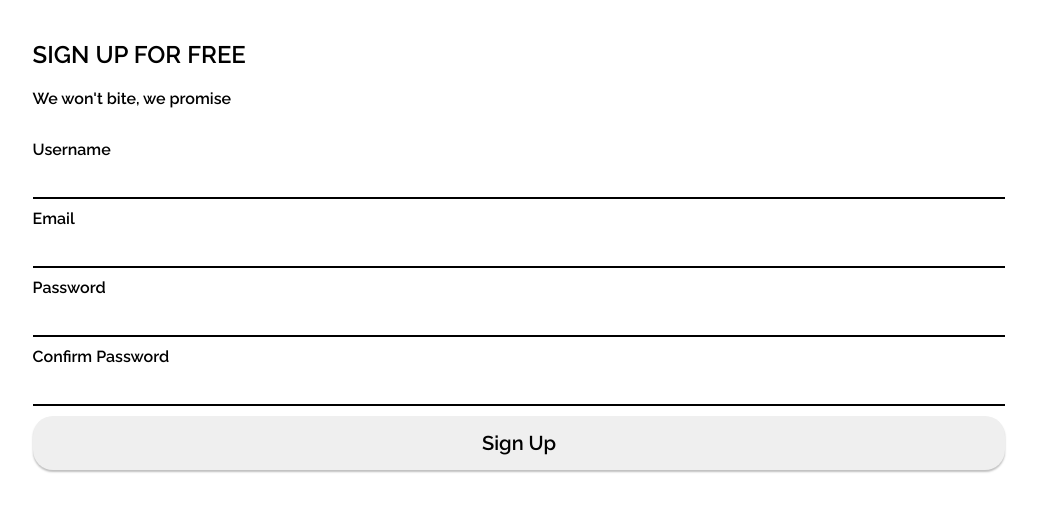
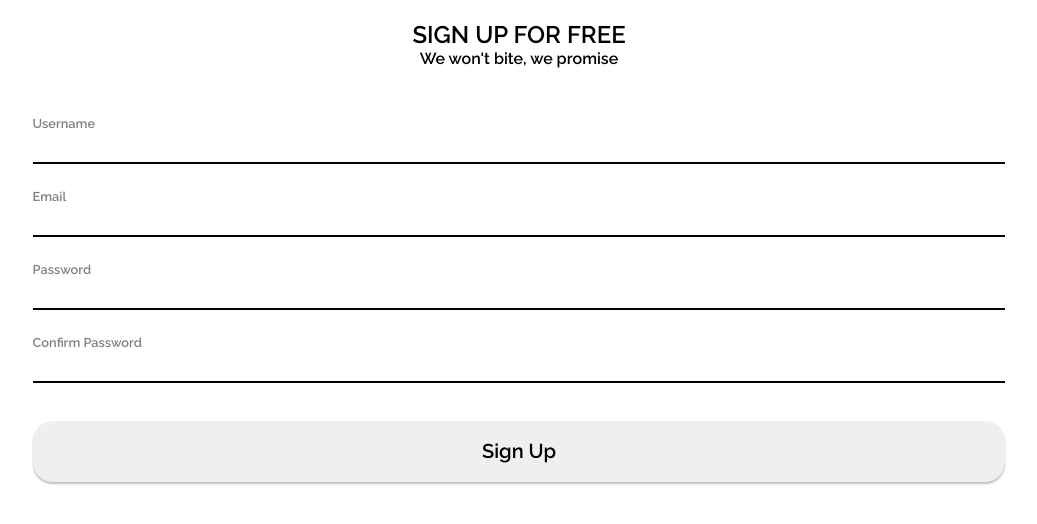
Before and after one commit to GTWeatherForcast/weather-client, a React (Create React App) app: page /test in a window 1280 px wide. Shown: the top 524 px of the page, without its empty margins (121-1158 px from the left). Built offline with nearby package versions, Linux system fonts and the light colour scheme; the HTML template or start-up script is replaced by a standard one.

Commit message:
More styling for sign up

```diff
--- a/src/App.css
+++ b/src/App.css
@@ -45,6 +45,10 @@
 @import url('https://fonts.googleapis.com/css2?family=Raleway:wght@600&display=swap');
 @import url('https://fonts.googleapis.com/css2?family=Raleway&display=swap');
 
+:root {
+  --skyblue: #00C2FF;
+}
+
 .textStyle {
   text-decoration: none;
   color: var(--Contrast-Background, #FFF);
@@ -60,44 +64,74 @@
 .cardRoot {
   padding: 20px 12%;
   font-family: Raleway, sans-serif;
+  font-size: 1rem;
 }
 
 .cardRoot h1, h2, h3, h4, h5 {
   font-weight: 700;
+  margin: 0 0 0 0;
+}
+
+.cardRoot p {
+  margin: 0 0 0 0;
+}
+
+.centerText {
+  text-align: center;
 }
 
 .signupForm {
   width: 100%;
   font-family: Raleway, sans-serif;
-  margin-top: 2rem;
+  margin-top: 3em;
 }
 
 .signupForm label {
   font-family: Raleway;
   font-weight: 400;
-  margin-top: 10px;
-  display: block;
+  /* margin-top: 10px; */
+  position: absolute;
+  font-size: 0.8em;
+  color: gray;
+  user-select: none;
 }
 
 .signupForm input {
   font-weight: 400;
-  display: block;
+  /* display: block; */
   width: 100%;
 }
 
+.inputDiv {
+  margin-bottom: 1.5625em;
+}
+
 .signupForm input[type="text"], input[type="password"] {
-  height: 40px;
+  font-size: 1em;
+  font-family: Raleway, sans-serif;
+  font-weight: 400;
+  height: 3em;
   border: none;
+  /* border: 1px solid black; */
   border-bottom: 2px solid black;
+  outline: none;
+  margin: 0;
+  /* margin-top: 10px; */
+  padding: 1em 0px 0px 0px;
+  box-sizing: border-box;
+}
+
+.signupForm input[type="text"]:focus, input[type="password"]:focus {
+  border-color: var(--skyblue, #00C2FF)
 }
 
 .signupForm input[type="submit"] {
   font-family: Raleway, sans-serif;
   font-weight: 600;
-  font-size: 1.25rem;
-  padding: 15px 50px;
+  font-size: 1.25em;
+  padding: 0.9375em 3.125em;
   border: none;
   border-radius: 20px;
   box-shadow: rgba(0, 0, 0, 25%) 0px 2px 2px;
-  margin-top: 10px;
+  margin-top: 0.625em;
 }
--- a/src/components/landing/Landing.module.css
+++ b/src/components/landing/Landing.module.css
@@ -113,31 +113,31 @@
 .shiftForRight {
     border-bottom-right-radius: 30px;
     border-top-right-radius: 30px;
-    /* right: 30%; */
-    right: 500px;
+    right: 35%;
+    /* right: 500px; */
     transition: border-radius 0.5s, right 0.5s, left 0.5s;
 }
 
 .shiftForLeft {
     border-bottom-left-radius: 30px;
     border-top-left-radius: 30px;
-    /* left: 30%; */
-    left: 500px;
+    left: 35%;
+    /* left: 500px; */
     transition: border-radius 0.5s, left 0.5s, right 0.5s;
 }
 
 .cardRight {
     /* flex: 0 1 auto; */
     position: absolute;
-    /* width: 30%; */
-    width: 500px;
+    width: 35%;
+    /* width: 500px; */
     right: 0px;
 }
 
 .cardLeft {
     /* flex: 0 1 auto; */
     position: absolute;
-    /* width: 30%; */
-    width: 500px;
+    width: 35%;
+    /* width: 500px; */
     left: 0px;
 }
--- a/src/components/sign-up/SignUp.js
+++ b/src/components/sign-up/SignUp.js
@@ -11,53 +11,67 @@ function SignUpPage() {
 // TODO: prevent auto form submission until we want to handle this stuff
   return (
     <div className="cardRoot">
-      <h2>SIGN UP FOR FREE</h2>
-      <p>We won't bite, we promise</p>
+      <h2 className="centerText">SIGN UP FOR FREE</h2>
+      <p className="centerText">We won't bite, we promise</p>
+
       <form action="" className="signupForm">
+        <div className="inputDiv">
           <label for="username">Username</label>
           <input
             id="username"
             className={`${styles.textInput}`}
             type="text"
+            data-label="Username"
             placeholder=""
             value={username}
             onChange={(e) => { setUsername(e.target.value); }}
             onSubmit={(e) => { e.preventDefault(); }}
           />
+        </div>
 
+        <div className="inputDiv">
           <label for="email">Email</label>
           <input
             id="email"
             className={`${styles.textInput}`}
             type="text"
+            data-label="Email"
             placeholder=""
             value={email}
             onChange={(e) => { setEmail(e.target.value); }}
             onSubmit={(e) => { e.preventDefault(); }}
           />
+        </div>
 
+        <div className="inputDiv">
           <label for="password">Password</label>
           <input
             id="password"
             className={`${styles.textInput}`}
             type="password"
+            data-label="Password"
             placeholder=""
             value={password}
             onChange={(e) => { setPassword(e.target.value); }}
             onSubmit={(e) => { e.preventDefault(); }}
           />
+        </div>
 
+        <div className="inputDiv">
           <label for="password2">Confirm Password</label>
           <input
             id="password2"
             className={`${styles.textInput}`}
             type="password"
+            data-label="Password"
             placeholder=""
             value={password2}
             onChange={(e) => { setPassword2(e.target.value); }}
             onSubmit={(e) => { e.preventDefault(); }}
           />
+        </div>
 
+        <div className="inputDiv">
           <input
             id="signup"
             className={`${styles.textInput}`}
@@ -66,6 +80,15 @@ function SignUpPage() {
             onChange={(e) => { e.preventDefault(); }}
             onSubmit={(e) => { e.preventDefault(); }}
           />
+        </div>
+
+
+
+
+
+
+
+
       </form>
     </div>
   );
```
Lines whose indentation alone changed are shown as unchanged.
